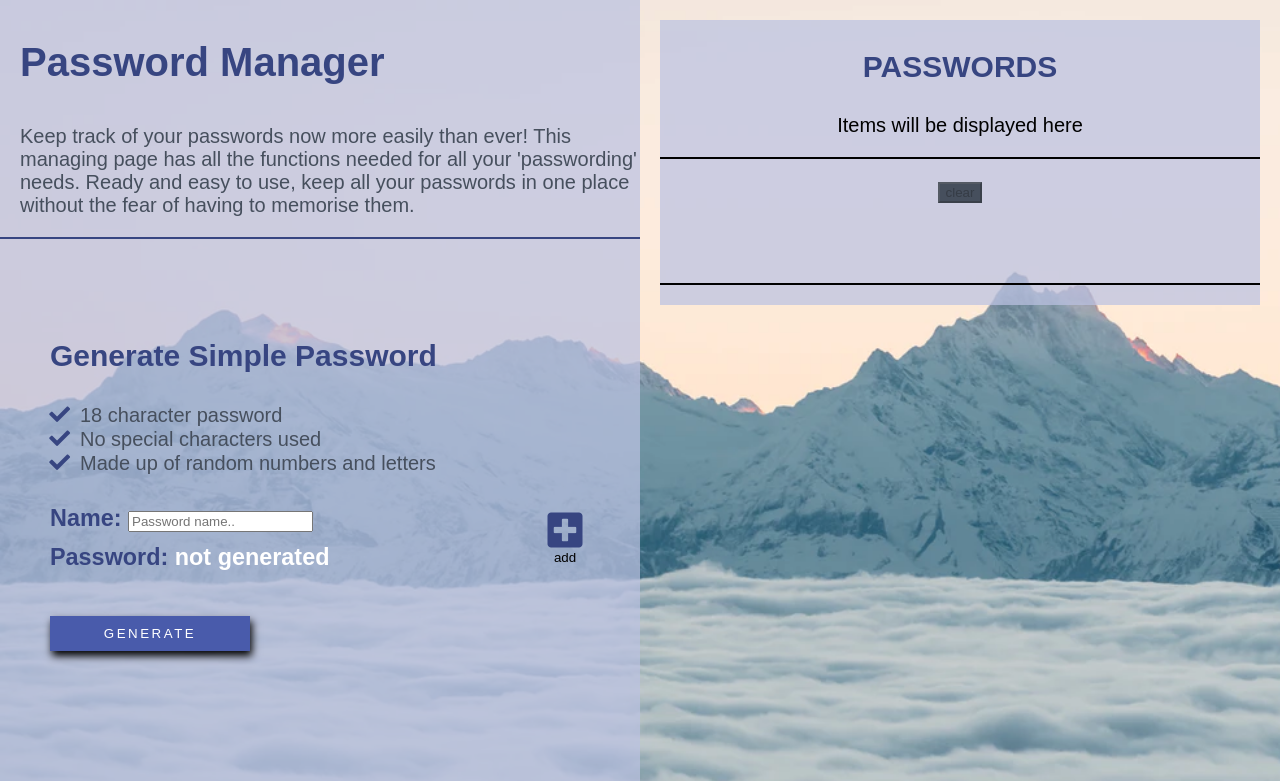
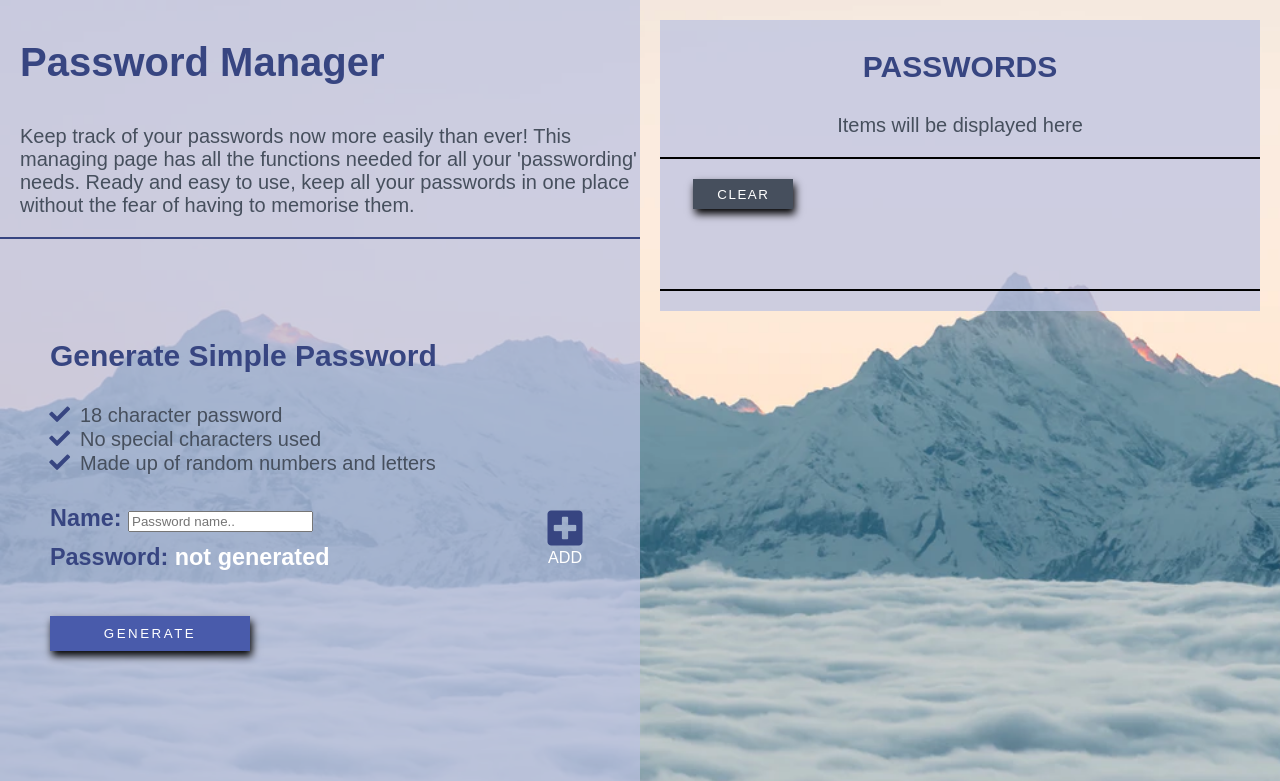
Before and after one commit to andreialexc30/pwmanager, a website built with Parcel: page src/index.html in a window 1280 px wide. Shown: the top 781 px of the page. Built offline with nearby package versions, Linux system fonts and the light colour scheme; a web font is replaced by a local one.

Commit message:
Styling changes to accomodate the markup changes

```diff
--- a/src/scss/components/_mainPW.scss
+++ b/src/scss/components/_mainPW.scss
@@ -64,14 +64,17 @@
     }
 
     .add {
+        cursor: pointer;
         height: 65px;
         width: 50px;
         border: none;
         background: none;
+        color: #fff;
+        text-transform: uppercase;
+        font-size: 1.01rem;
 
         .fa-plus-square {
             font-size: 2.5rem;
-            cursor: pointer;
             pointer-events: inherit;
             color: $headingColor;
         }
--- a/src/scss/components/_storageDisplay.scss
+++ b/src/scss/components/_storageDisplay.scss
@@ -11,17 +11,23 @@
         width: 600px;
         margin: 1em 0;
         background-color: $mainBgOP;
-        text-align: center;
 
         .displayed-heading {
             text-transform: uppercase;
+            text-align: center;
             padding: 1em 0;
             font-weight: $fwBold;
+        }
+
+        .displayed-description {
+            text-align: center;
+            color: $pColor;
         }
 
         .displayed-warning {
             color: red;
             display: none;
+            text-align: center;
         }
 
         .displayed_passwords {
@@ -29,6 +35,19 @@
             padding: 1em;
             border-top: 2px solid black;
             border-bottom: 2px solid black;
+
+            .clear_list {
+                width: 100px;
+                height: 30px;
+                border: none;
+                color: #fff;
+                cursor: pointer;
+                margin-left: 1em;
+                box-shadow: .1rem .3rem .5rem #000;
+                text-transform: uppercase;
+                transition: ease-in 300ms;
+                letter-spacing: 1.5px;
+            }
 
             .password_list {
                 padding: 0;
--- a/src/scss/main.scss
+++ b/src/scss/main.scss
@@ -19,7 +19,6 @@ body {
     background-image: url('../assets/mountain.webp');
     background-repeat: no-repeat;
     background-size: cover;
-    object-fit: cover;
     display: flex;
 }
 
```
